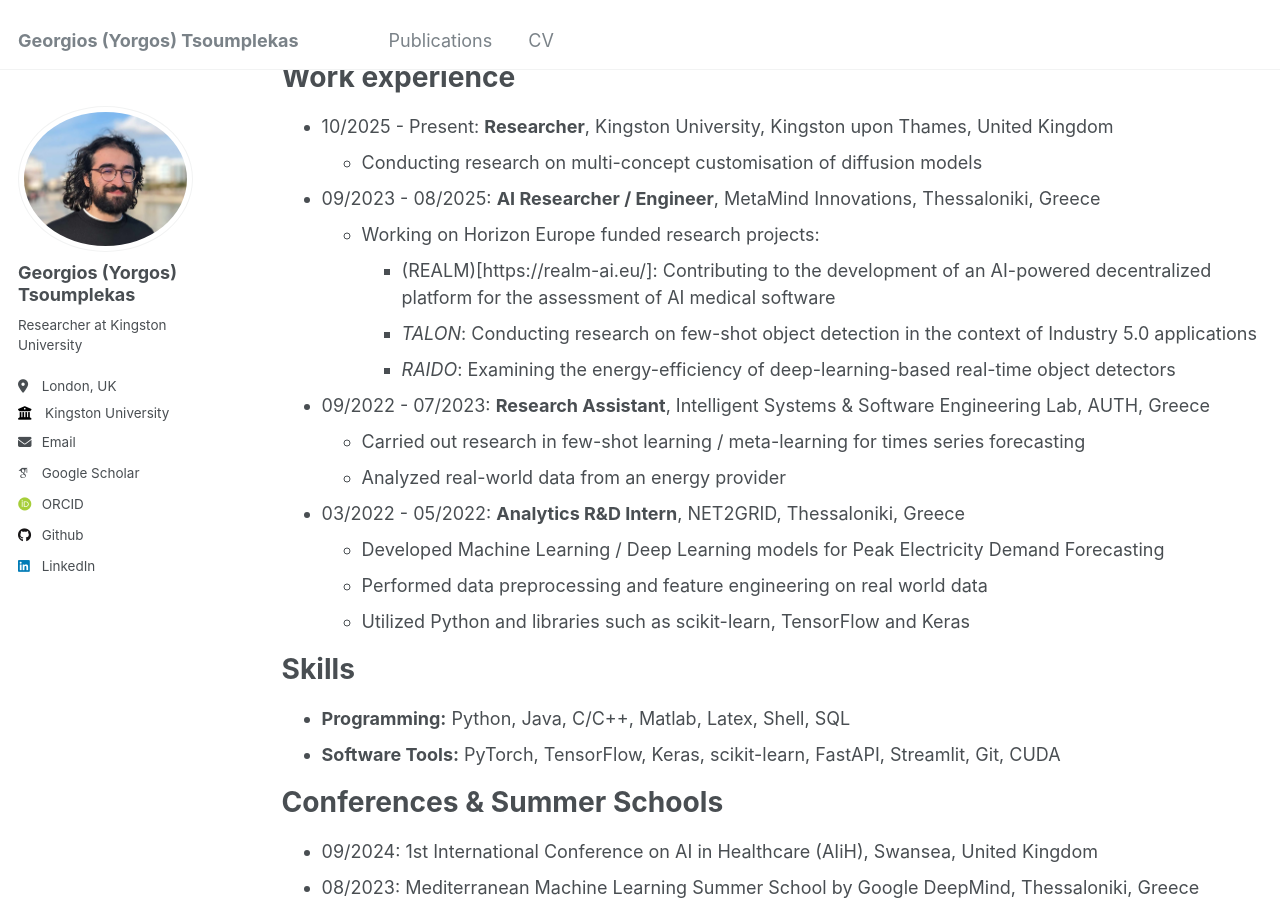
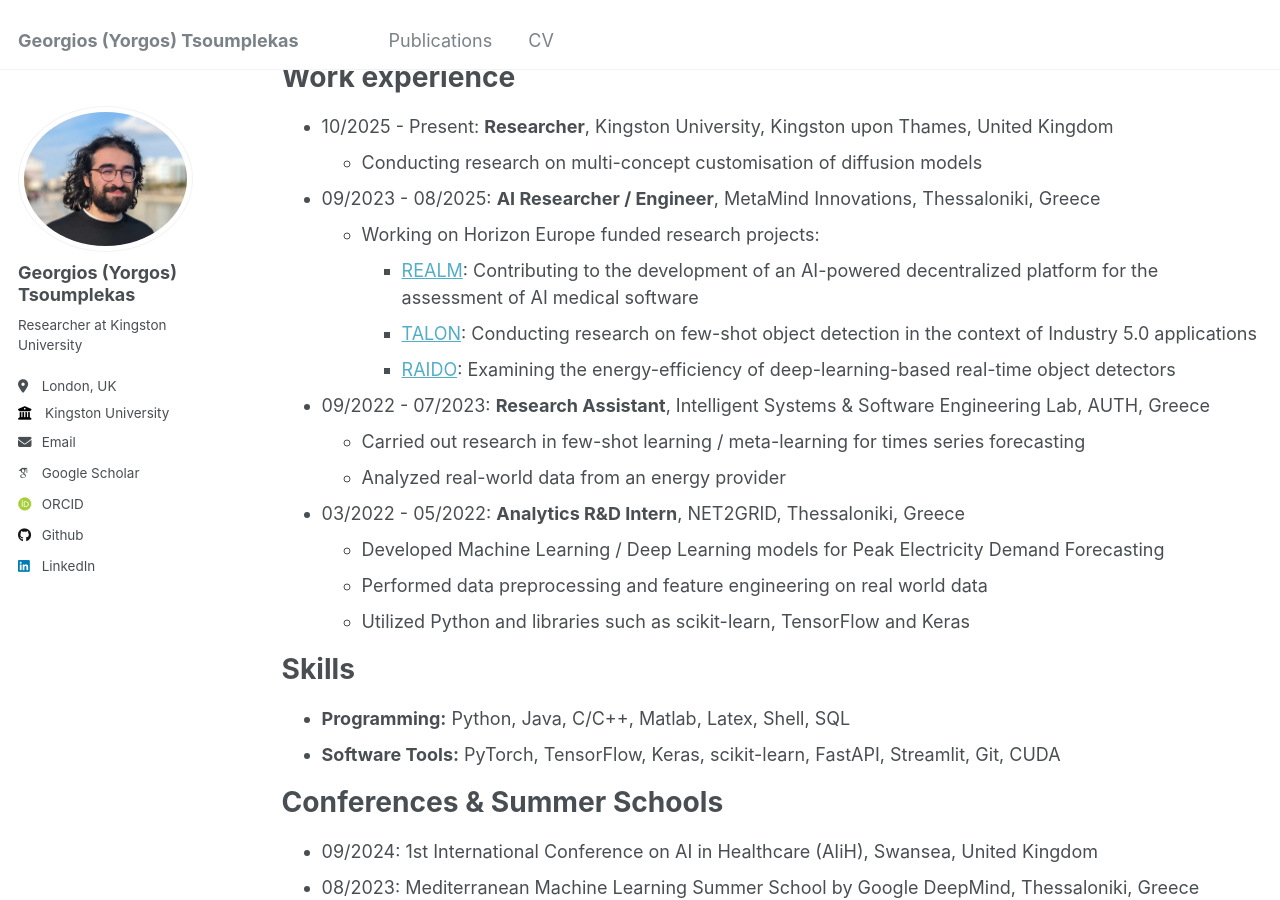
Before and after one commit to GeorgeTsoumplekas/GeorgeTsoumplekas.github.io, a Jekyll site: the page built from _pages/cv.md, in a window 1280 px wide and 900 px high, scrolled down 405 px. Built offline with Jekyll 4.4.1, drawn with Linux system fonts in a browser that asks for light colours; some web fonts are replaced; part of the change alters nothing that is shown.

Commit message:
Update cv.md

```diff
--- a/_pages/cv.md
+++ b/_pages/cv.md
@@ -26,9 +26,9 @@ Work experience
 
 * 09/2023 - 08/2025: **AI Researcher / Engineer**, MetaMind Innovations, Thessaloniki, Greece
   * Working on Horizon Europe funded research projects:
-    * (REALM)[https://realm-ai.eu/]: Contributing to the development of an AI-powered decentralized platform for the assessment of AI medical software
-    * *TALON*: Conducting research on few-shot object detection  in the context of Industry 5.0 applications
-    * *RAIDO*: Examining the energy-efficiency of deep-learning-based real-time object detectors
+    * [REALM](https://realm-ai.eu/): Contributing to the development of an AI-powered decentralized platform for the assessment of AI medical software
+    * [TALON](https://talon-project.eu/): Conducting research on few-shot object detection  in the context of Industry 5.0 applications
+    * [RAIDO](https://raido-project.eu/): Examining the energy-efficiency of deep-learning-based real-time object detectors
 
 * 09/2022 - 07/2023: **Research Assistant**, Intelligent Systems & Software Engineering Lab, AUTH, Greece
   * Carried out research in few-shot learning / meta-learning for times series forecasting
```
